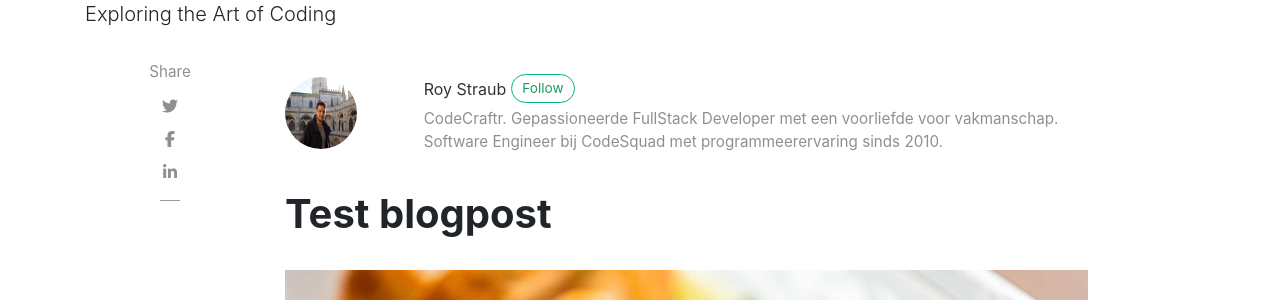
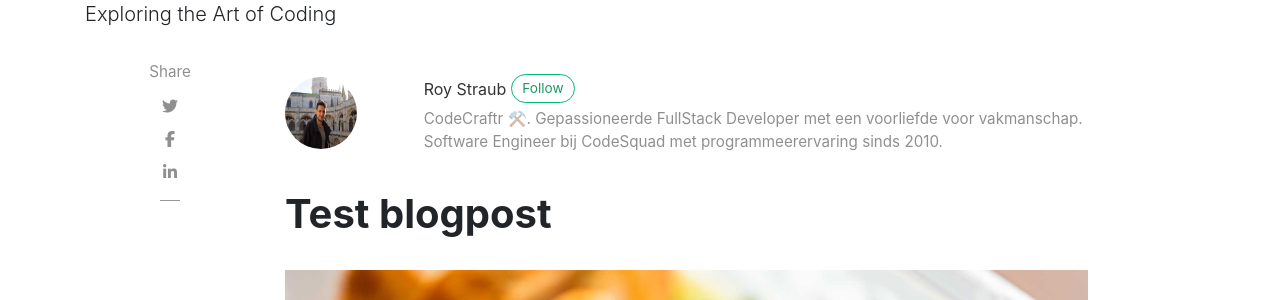
Before and after one commit to rstraub/rstraub.github.io, a Jekyll site: the page built from _posts/2018-01-11-customer-service.md, in a window 1280 px wide and 900 px high. Shown: the part 154-454 px from the top of the window. Built offline with Jekyll 4.4.1, drawn with Linux system fonts in a browser that asks for light colours; nearby versions of some CDN libraries; comment, search, counter and statistics services are not loaded.

```diff
--- a/_config.yml
+++ b/_config.yml
@@ -18,7 +18,7 @@ authors:
     avatar: 'assets/images/avatar.JPG'
     email: wowthemesnet@gmail.com
     web: https://rstraub.github.io
-    description: "CodeCraftr. Gepassioneerde FullStack Developer met een voorliefde voor vakmanschap. Software Engineer bij CodeSquad met programmeerervaring sinds 2010."
+    description: "CodeCraftr ⚒️. Gepassioneerde FullStack Developer met een voorliefde voor vakmanschap. Software Engineer bij CodeSquad met programmeerervaring sinds 2010."
 
 # Plugins
 plugins:
```
